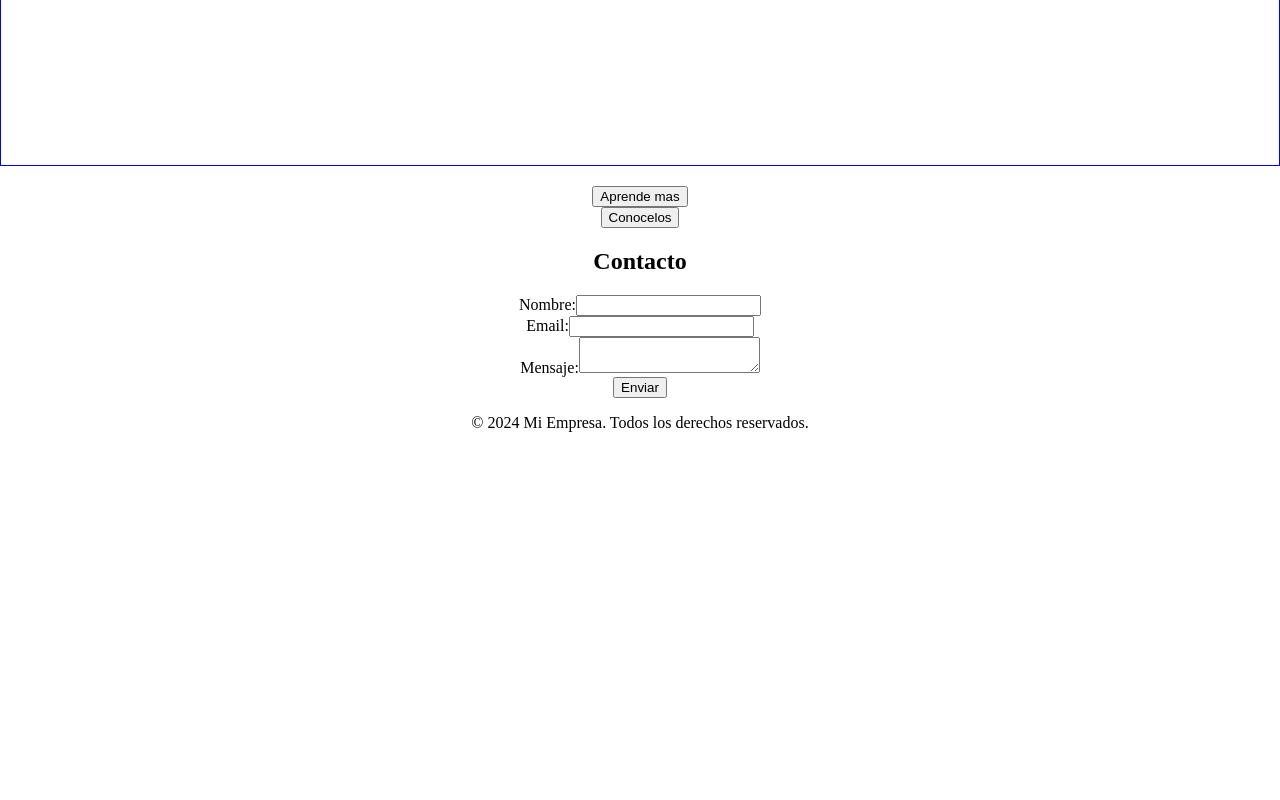
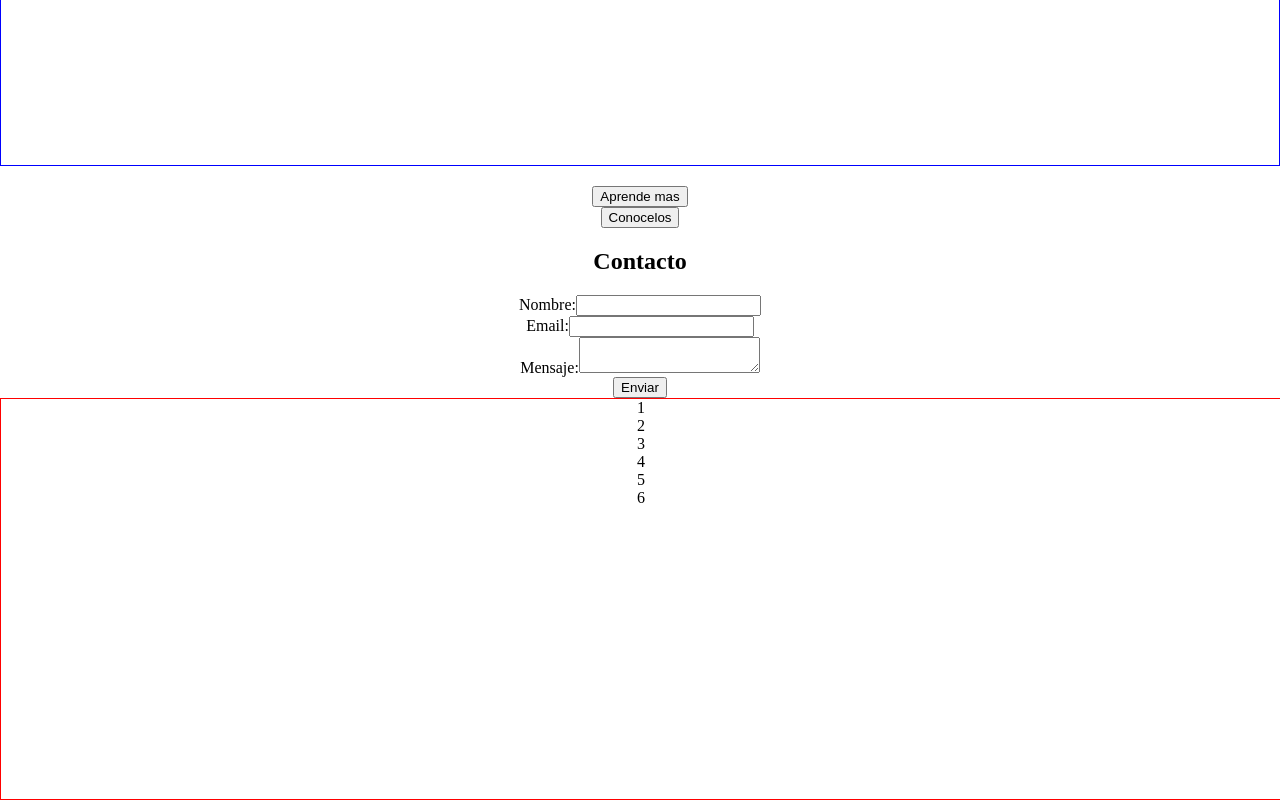
Before and after one commit to marianocoderx/project-landingPage1, a React (Vite) app: page / in a window 1280 px wide. Shown: the part 1367-2167 px from the top of the page. Before the commit the page ends 1815 px from the top, so only its background shows below. Built offline with nearby package versions, Linux system fonts and the light colour scheme.

Commit message:
footer editing

```diff
--- a/package.json
+++ b/package.json
@@ -21,6 +21,6 @@
     "eslint-plugin-react": "^7.34.2",
     "eslint-plugin-react-hooks": "^4.6.2",
     "eslint-plugin-react-refresh": "^0.4.7",
-    "vite": "^5.3.1"
+    "vite": "^5.3.4"
   }
 }
--- a/src/App.jsx
+++ b/src/App.jsx
@@ -6,6 +6,7 @@ import BotonComp from '../buttonComp'
 import FormComp from '../formComp'
 import ImageComp from './imageComp'
 import Section1 from './section1'
+import FooterComp from './footerComp'
 
 function App() {
 
@@ -42,9 +43,7 @@ function App() {
        </section>
      </main>
 
-     <footer>
-       <p>&copy; 2024 Mi Empresa. Todos los derechos reservados.</p>
-     </footer>
+     <FooterComp/>
 
     </>
   )
--- /dev/null
+++ b/src/footerComp.jsx
@@ -0,0 +1,19 @@
+import React from "react";
+import '../stylesheets/footercomp.css';
+
+export default function FooterComp (){
+    return (
+        <>
+        <footer className="footerContainer">
+
+            <div>1</div>
+            <div>2</div>
+            <div>3</div>
+            <div>4</div>
+            <div>5</div>
+            <div>6</div>
+
+        </footer>
+        </>
+    )
+}
--- /dev/null
+++ b/stylesheets/footercomp.css
@@ -0,0 +1,6 @@
+.footerContainer{
+    height: 400px;
+    width: 100%;
+
+    border: red solid 1px;
+}
```
Also changed, not shown: 1 other file (tests, documents, lock files or other folders).
